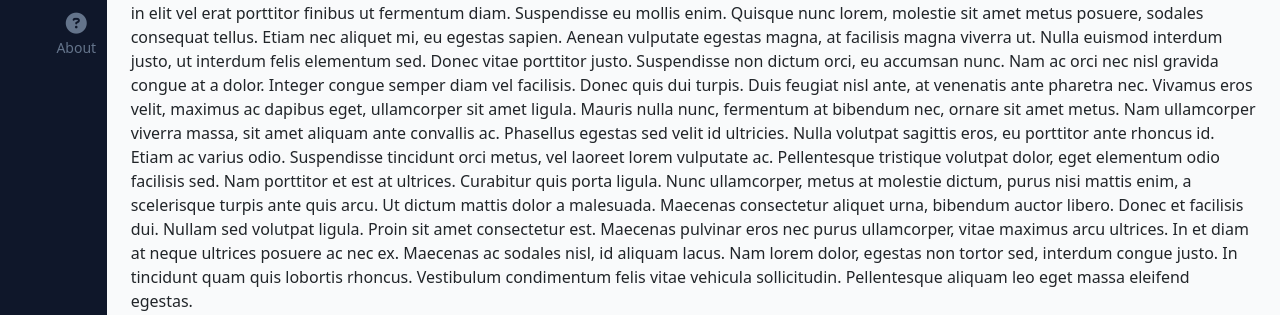
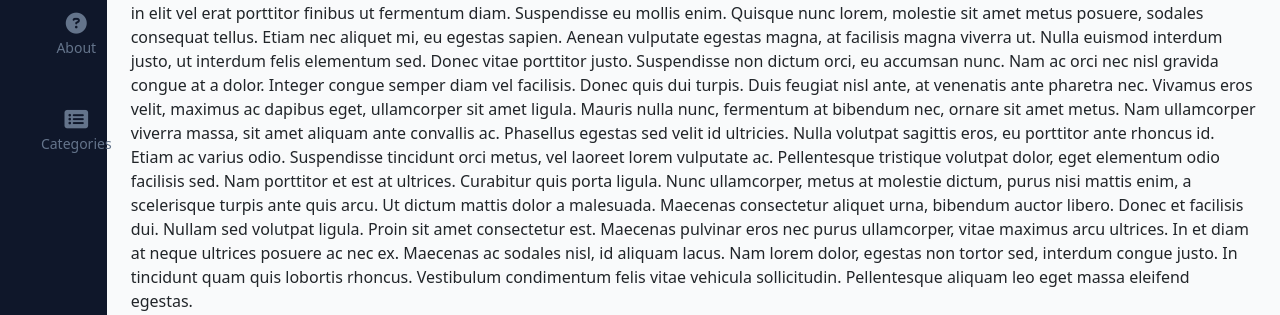
Before and after one commit to riadelimemmedov/RentBook-System, a Django app: page /about/ in a window 1280 px wide. Shown: the part 295-610 px from the top of the page. Run offline with Django 4.2, Linux system fonts and the light colour scheme; the visitor is signed in with stand-in values (Sample User, id 1); parts of the project's set-up code (start-up, migrations or seed data) failed here and were passed over; some libraries are stand-ins or nearby versions.

Commit message:
Adding category url to sidebar

```diff
--- a/theme/templates/layout/sidebar.html
+++ b/theme/templates/layout/sidebar.html
@@ -1,7 +1,7 @@
 {% url 'book:books' as path_to_books %}
 {% url 'dashboard' as path_to_dashboard %}
 {% url 'about' as path_to_about %}
-
+{% url 'book:categories' as path_to_categories %}
 
 <!--! Sidebar component -->
 {% if request.user.is_authenticated %}
@@ -26,6 +26,12 @@
                         <p>About</p>
                     </a>
                 </li>
+                <li class="my-6">
+                    <a href="{{path_to_categories}}" class="grid h-12 place-items-center cursor-pointer hover:text-slate-200 duration-300 text-slate-500">
+                        <i class="fa fa-list-alt fa-xl" aria-hidden="true"></i>
+                        <p>Categories</p>
+                    </a>
+                </li>
             </ul>
         </div>
     </aside>
```
